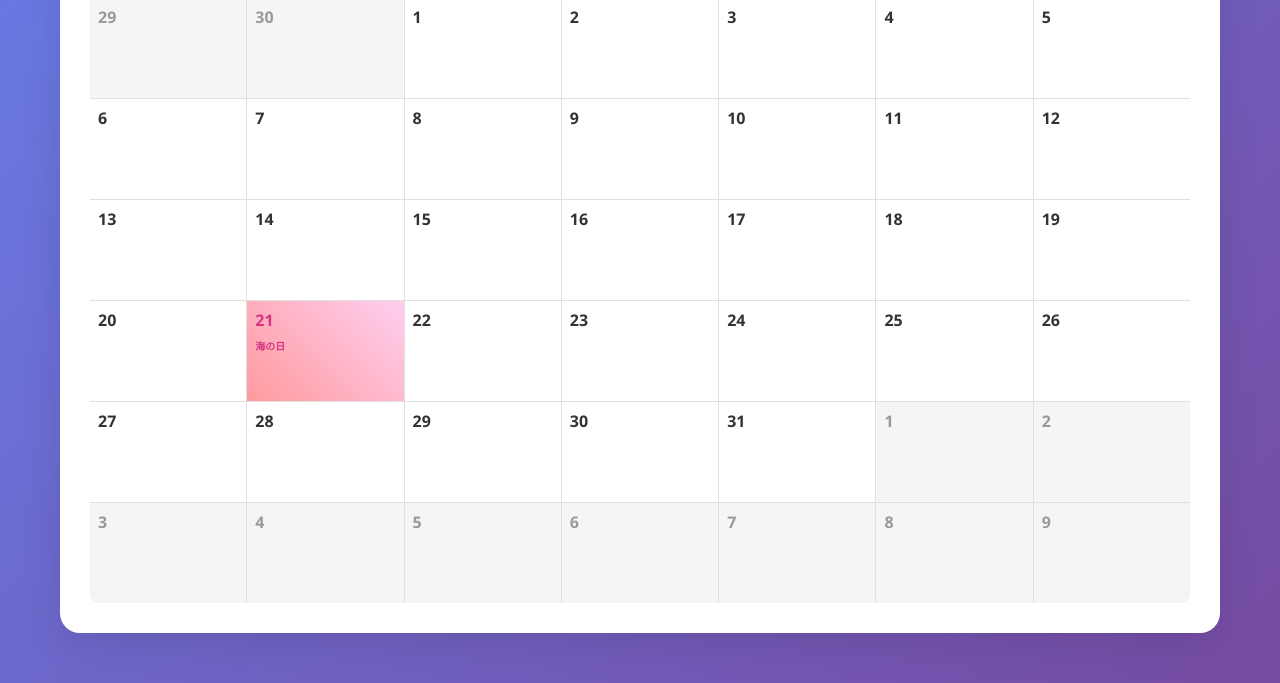
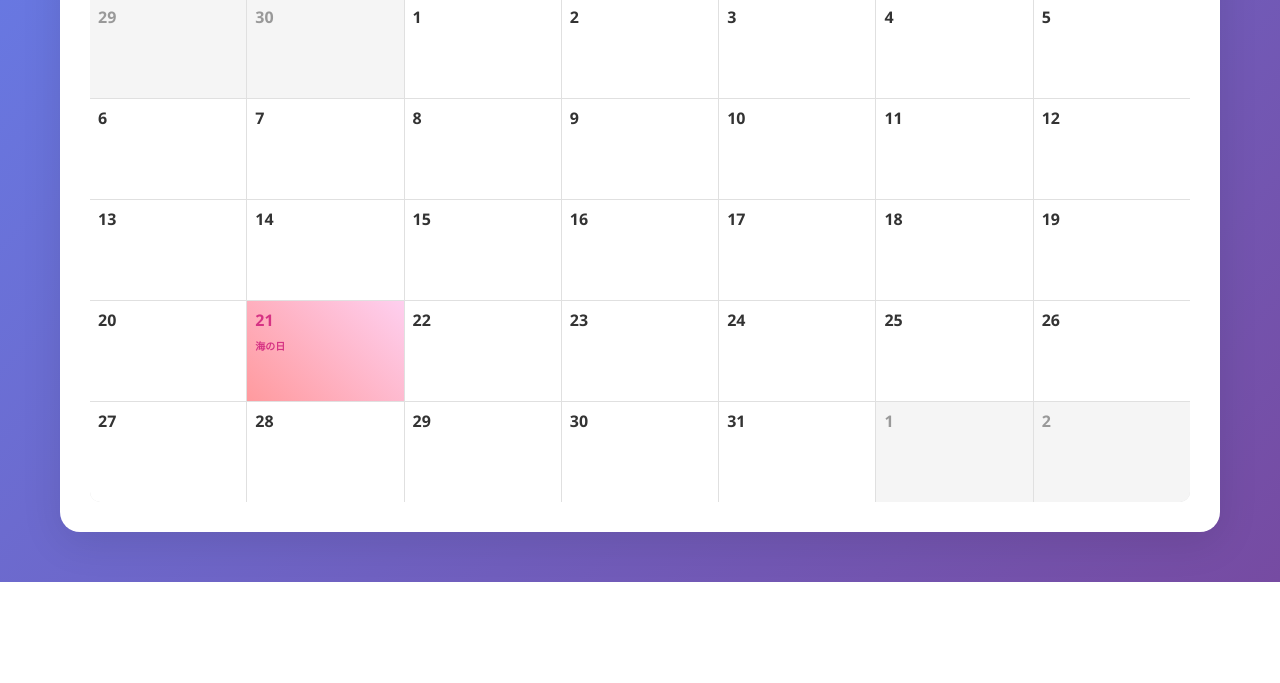
Before and after one commit to aoiro27/tsukuba_event, a plain HTML site: page index.html in a window 1280 px wide. Shown: the part 258-941 px from the top of the page. After the commit the page ends 840 px from the top, so only its background shows below. Drawn offline with Linux system fonts and the light colour scheme; no server answers.

Commit message:
Calculate the number of weeks needed for calendar display. Updated the calendar generation logic to dynamically determine the required number of weeks based on the start and end dates, ensuring proper rendering of the calendar layout.

```diff
--- a/index.html
+++ b/index.html
@@ -1011,7 +1011,13 @@ function generateCalendar() {
     const today = new Date();
     today.setHours(0, 0, 0, 0);
 
-    for (let i = 0; i < 42; i++) {
+    // 必要な週数を計算（月の終わりまで適切に表示）
+    const endDate = new Date(lastDay);
+    endDate.setDate(lastDay.getDate() + (6 - lastDay.getDay()));
+    const totalDays = Math.ceil((endDate - startDate) / (1000 * 60 * 60 * 24));
+    const weeksNeeded = Math.min(6, Math.ceil(totalDays / 7));
+
+    for (let i = 0; i < weeksNeeded * 7; i++) {
         const date = new Date(startDate);
         date.setDate(startDate.getDate() + i);
 
```
